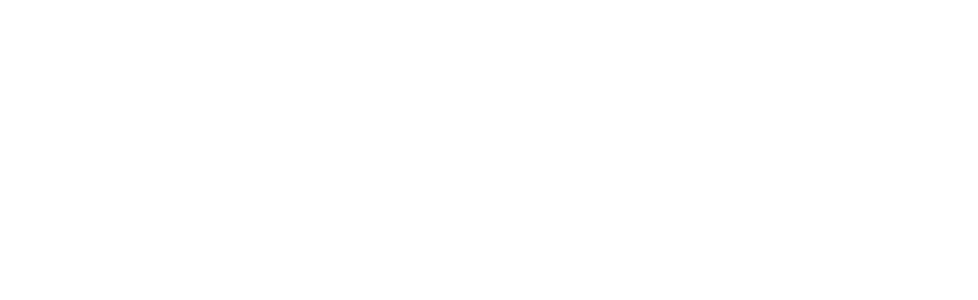
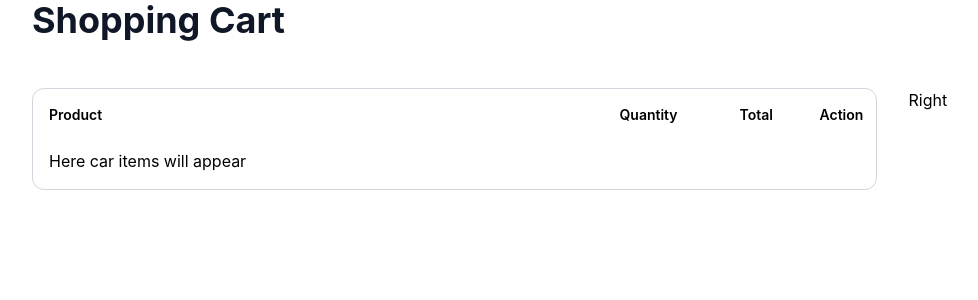
Before and after one commit to ManishNewa/ReactApp, a React (Vite) app: page / in a window 1280 px wide. Shown: the top 300 px of the page, without its empty margins (32-1010 px from the left). Built offline with nearby package versions, Linux system fonts and the light colour scheme.

Commit message:
setup basic structure for shopping items listings

```diff
--- a/src/components/cart/ShoppingCart.jsx
+++ b/src/components/cart/ShoppingCart.jsx
@@ -2,7 +2,27 @@ import { useState } from 'react';
 import { cartItems } from '../../data/ShoppingCartData';
 
 export default function ShoppingCart() {
-    const { items, setCartItems } = useState(cartItems);
+    const [items, setCartItems] = useState(cartItems);
 
-    return <>{items}</>;
+    return (
+        <main className="min-h-screen">
+            <div className="max-w-6xl mx-auto">
+                <h1 className="text-4xl font-bold mb-12 text-gray-900">
+                    Shopping Cart
+                </h1>
+                <div className="flex gap-8">
+                    <div className="w-full border border-gray-300 rounded-xl p-4">
+                        <div className="flex text-sm font-semibold pb-6">
+                            <div className="flex-1">Product</div>
+                            <div className="w-30">Quantity</div>
+                            <div className="w-20">Total</div>
+                            <div className="w-10">Action</div>
+                        </div>
+                        <div>Here car items will appear</div>
+                    </div>
+                    <div className="w-95">Right</div>
+                </div>
+            </div>
+        </main>
+    );
 }
```
